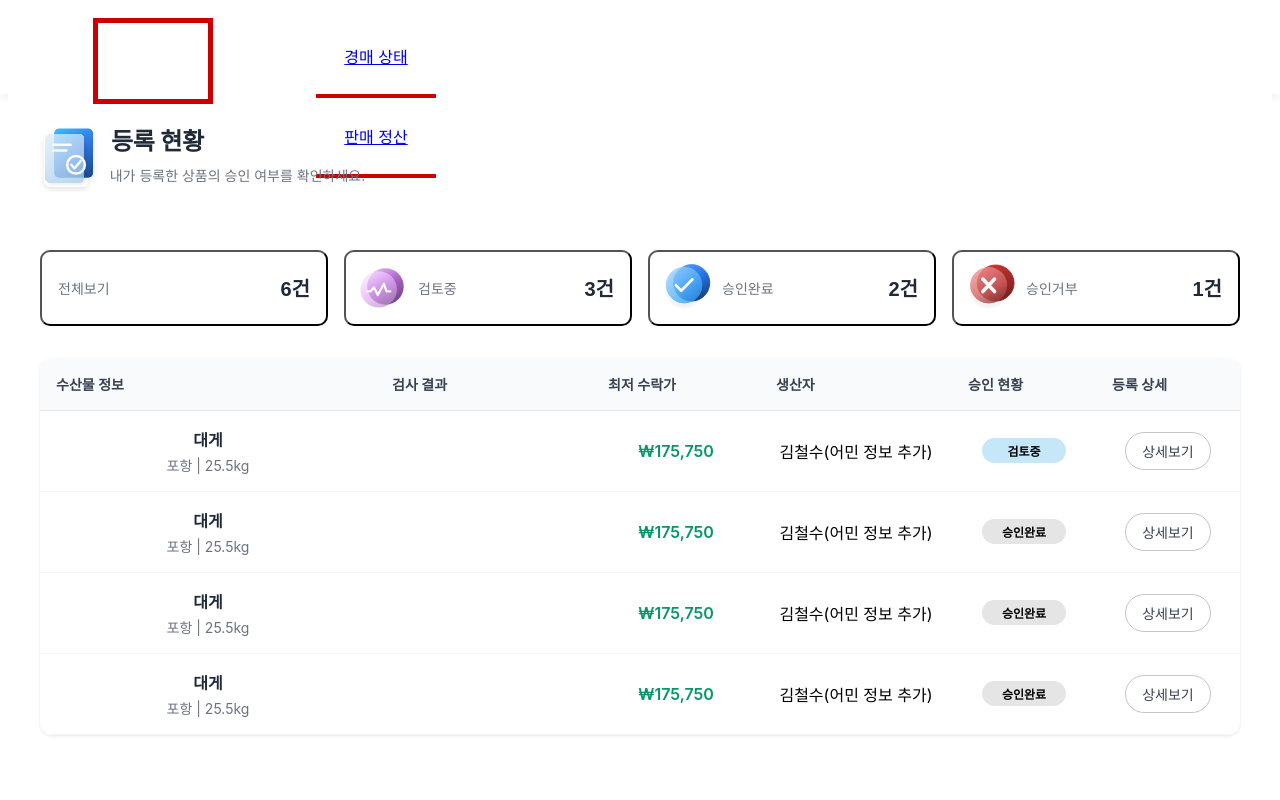
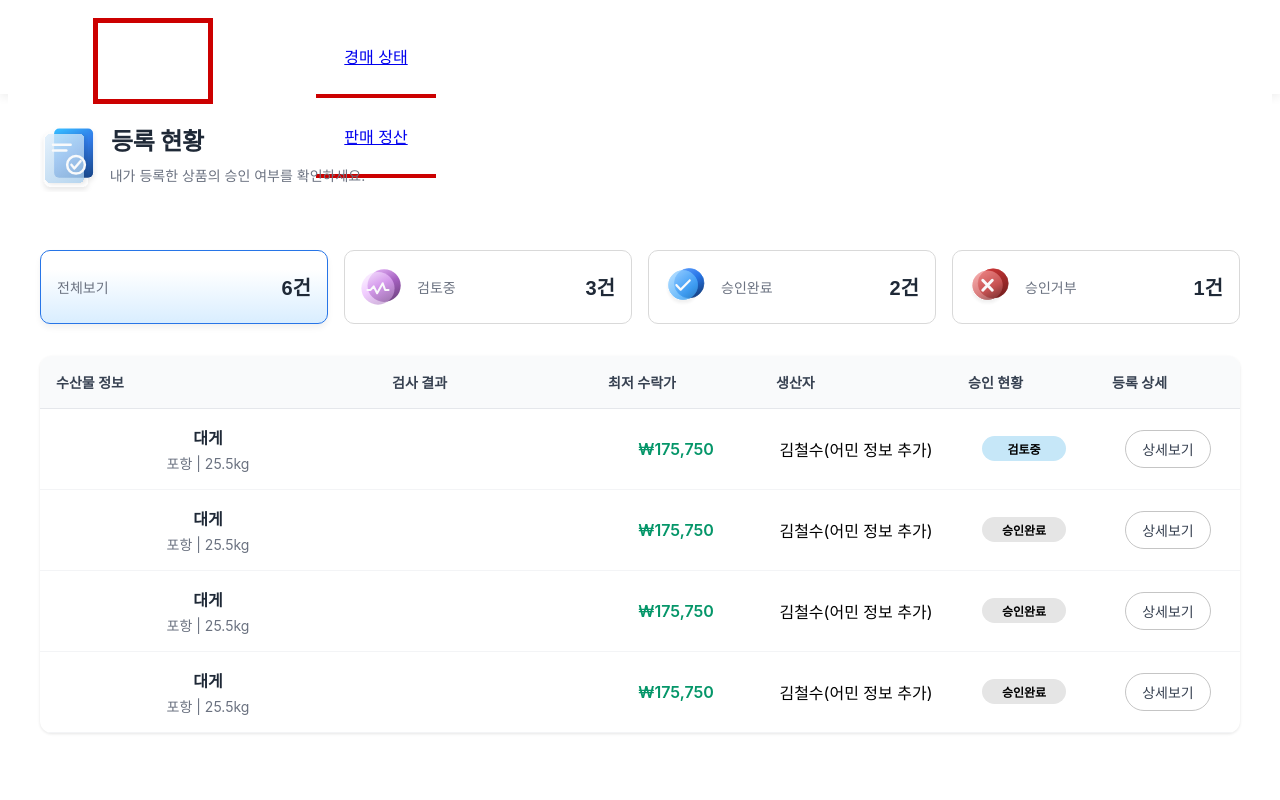
Before and after one commit to LikeLionHGU/TaxiDriver_Front, a React (Create React App) app: page /producermain in a window 1280 px wide. Shown: the top 800 px of the page. Built offline with nearby package versions, Linux system fonts and the light colour scheme; no server answers.

Commit message:
style: 어민 메인페이지 버튼 클릭했을 때 색깔 바꾸기

```diff
--- a/src/components/stats-cards.js
+++ b/src/components/stats-cards.js
@@ -6,26 +6,34 @@ import rejectedIcon from "../assets/승인거부.svg"
 export default function StatsCards({ stats, onSelect, activeKey }) {
   if (!stats) return null
 
-  const totalCount = (stats.pending || 0) + (stats.approved || 0) + (stats.rejected || 0)
+  const totalCount =
+    (stats.pending || 0) + (stats.approved || 0) + (stats.rejected || 0)
 
   const cardData = [
-    { key: "all",      icon: null,        label: "전체보기", count: totalCount,     bgColor: "#FFF" },
-    { key: "pending",  icon: pendingIcon, label: "검토중",   count: stats.pending,   bgColor: "#FFF" },
-    { key: "approved", icon: approvedIcon,label: "승인완료", count: stats.approved,  bgColor: "#FFF" },
-    { key: "rejected", icon: rejectedIcon,label: "승인거부", count: stats.rejected,  bgColor: "#FFF" },
+    { key: "all",      icon: null,        label: "전체보기", count: totalCount },
+    { key: "pending",  icon: pendingIcon, label: "검토중",   count: stats.pending },
+    { key: "approved", icon: approvedIcon,label: "승인완료", count: stats.approved },
+    { key: "rejected", icon: rejectedIcon,label: "승인거부", count: stats.rejected },
   ]
 
   return (
     <div className={styles.container}>
-      {cardData.map((card) => (
+      {cardData.map((card) => {
+        let activeClass = ""
+        if (activeKey === card.key) {
+          if (card.key === "all") activeClass = styles.cardActiveAll
+          if (card.key === "pending") activeClass = styles.cardActivePending
+          if (card.key === "approved") activeClass = styles.cardActiveApproved
+          if (card.key === "rejected") activeClass = styles.cardActiveRejected
+        }
+
+        return (
           <button
             key={card.key}
             type="button"
-          className={`${styles.card} ${activeKey === card.key ? styles.cardActive : ""}`}
-          style={{ backgroundColor: card.bgColor }}
+            className={`${styles.card} ${activeClass}`}
             onClick={() => onSelect?.(card.key)}
           >
-
             {card.icon && (
               <div className={styles.icon}>
                 <img src={card.icon} alt={card.label} className={styles.iconImage} />
@@ -36,7 +44,8 @@ export default function StatsCards({ stats, onSelect, activeKey }) {
               <span className={styles.count}>{card.count}건</span>
             </div>
           </button>
-      ))}
+        )
+      })}
     </div>
   )
 }
--- a/src/components/styles/stats-cards.module.css
+++ b/src/components/styles/stats-cards.module.css
@@ -1,3 +1,23 @@
+/* 공통: 버튼 리셋 (UA 스타일 제거) */
+.card {
+  appearance: none;           /* 브라우저 기본 버튼 스타일 제거 */
+  -webkit-appearance: none;
+  border: 1px solid;          /* 먼저 두께 고정 */
+  border-color: var(--border-color, #D9D9D9);  /* ✅ 올바른 var 사용 */
+  display: flex;
+  align-items: center;
+  gap: 1rem;
+  padding: 1rem;
+  border-radius: 10px;
+  background: var(--bg, #fff);
+  box-sizing: border-box;     /* ✅ 보더/패딩 포함 */
+  width: 100%;                /* ✅ 그리드 셀 꽉 채우기 */
+  min-height: 72px;           /* ✅ 높이 고정(원하면 조절) */
+  cursor: pointer;
+  transition: transform 0.2s ease, box-shadow 0.2s ease,
+              background-color 0.2s ease, border-color 0.2s ease;
+}
+
 .container {
   display: grid;
   grid-template-columns: repeat(auto-fit, minmax(200px, 1fr));
@@ -5,30 +25,74 @@
   margin-bottom: 2rem;
 }
 
-.card {
-  display: flex;
-  align-items: center;
-  padding: 1rem;
-  border-radius: 10px;
-  border: 1px solid var(--, #D9D9D9);
-  gap: 1rem;
-  transition: transform 0.2s ease, box-shadow 0.2s ease;
+.card:hover {
+  transform: translateY(-2px);
+  box-shadow: 0 4px 12px rgba(0,0,0,0.1);
 }
 
-.card:hover {
-  transform: translateY(-2px);
-  box-shadow: 0 4px 12px rgba(0, 0, 0, 0.1);
+.card:focus-visible {
+  outline: 3px solid #93c5fd;
+  outline-offset: 2px;
+}
+
+/* === Active Variants === */
+
+/* 전체보기(active) */
+.cardActiveAll {
+  --border-color: #2775E7;
+  background:
+    linear-gradient(180deg, rgba(219,236,250,0) 25.77%, rgba(174,218,255,0.7) 136.54%),
+    rgba(255,255,255,0.85);
+  box-shadow: 0 4px 7.2px -1px rgba(0,0,0,0.07);
+}
+
+/* 검토중(active) */
+.cardActivePending {
+  --border-color: #D9D9D9;
+  background:
+    linear-gradient(0deg, rgba(255,255,255,0.85) 0%, rgba(255,255,255,0.85) 100%),
+    linear-gradient(0deg, #E990FF 0%, #FFF 67.3%);
+}
+
+/* 승인완료(active)
+   ⚠️ fill/stroke는 div에 적용되지 않으니 카드 대신 '아이콘 이미지'에 drop-shadow 적용 */
+.cardActiveApproved {
+  --border-color: #D9D9D9;
+  background:
+    linear-gradient(180deg, rgba(219,236,250,0) 25.77%, rgba(174,218,255,0.7) 136.54%),
+    rgba(255,255,255,0.85);
+  box-shadow: 0 4px 7.2px rgba(0,0,0,0.07);
+}
+
+/* 승인거부(active) */
+.cardActiveRejected {
+  --border-color: #D9D9D9;
+  background:
+    linear-gradient(180deg, rgba(255,255,255,0.85) 40.2%, rgba(255,222,230,0.85) 121.19%);
+  box-shadow: 1.793px 0 8.068px 1.793px rgba(0,0,0,0.02);
 }
 
 .icon {
   font-size: 1.5rem;
   width: 40px;
   height: 40px;
+  min-width: 40px;            /* ✅ 아이콘 없는 카드로 인한 흔들림 방지 */
   display: flex;
   align-items: center;
   justify-content: center;
-  background: rgba(255, 255, 255, 0.8);
+  background: rgba(255,255,255,0.8);
   border-radius: 8px;
+}
+
+.iconImage {
+  max-width: 100%;
+  max-height: 100%;
+  display: block;
+}
+
+/* 승인완료일 때 아이콘에만 드롭섀도우 주고 싶다면 */
+.cardActiveApproved .iconImage {
+  filter: drop-shadow(0 4px 7.2px rgba(0,0,0,0.07));
 }
 
 .content {
```
Lines whose indentation alone changed are shown as unchanged.
